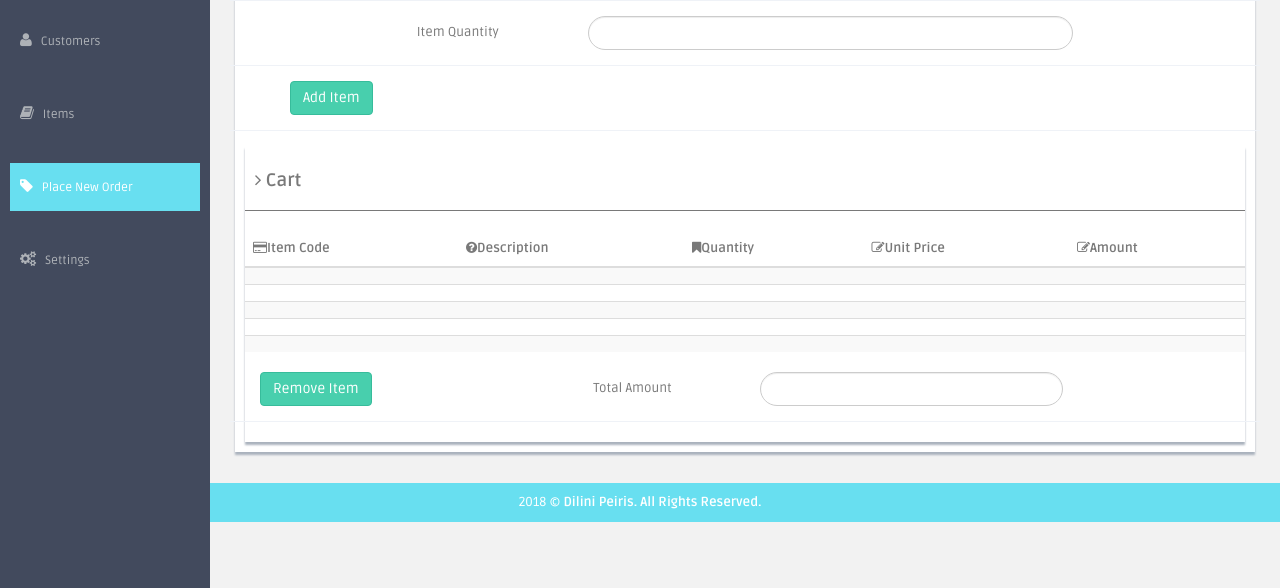
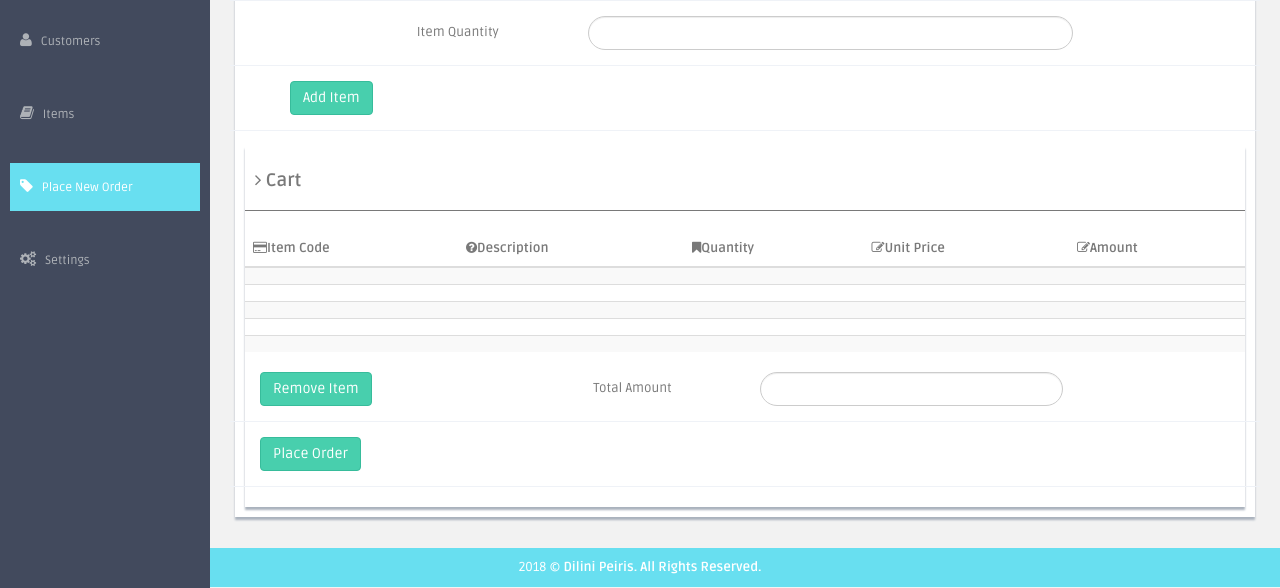
Before and after one commit to dilinipeirs/Thogakade_Spring, a plain HTML site: page FrontEnd/index.html in a window 1280 px wide. Both pictures are taken after a click on the item "Place New Order". Shown: the part 212-800 px from the top of the page. Drawn offline with Linux system fonts and the light colour scheme.

Commit message:
Completed upto Place order form

```diff
--- a/FrontEnd/index.html
+++ b/FrontEnd/index.html
@@ -487,6 +487,13 @@
                                         </div>
                                     </div>
                                 </div>
+                                <div class="form-group">
+                                    <div class="col-lg-12">
+                                        <div class="col-lg-12" style="align-content: center">
+                                            <button type="button" class="btn btn-theme03">Place Order</button>
+                                        </div>
+                                    </div>
+                                </div>
                             </div><!-- /content-panel -->
                         </form>
                     </div>
```
